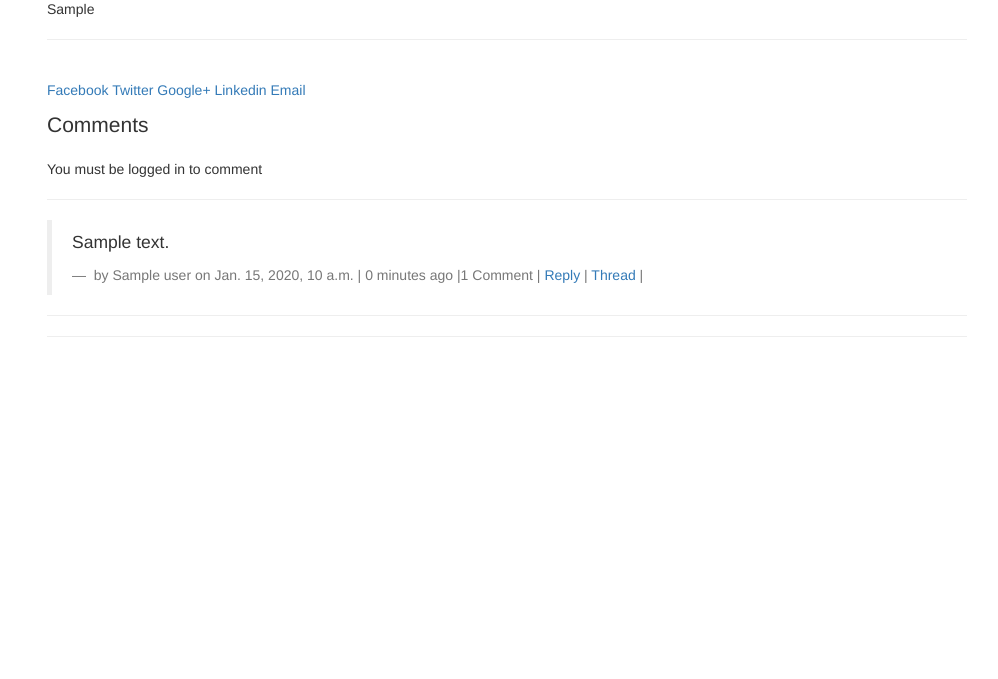
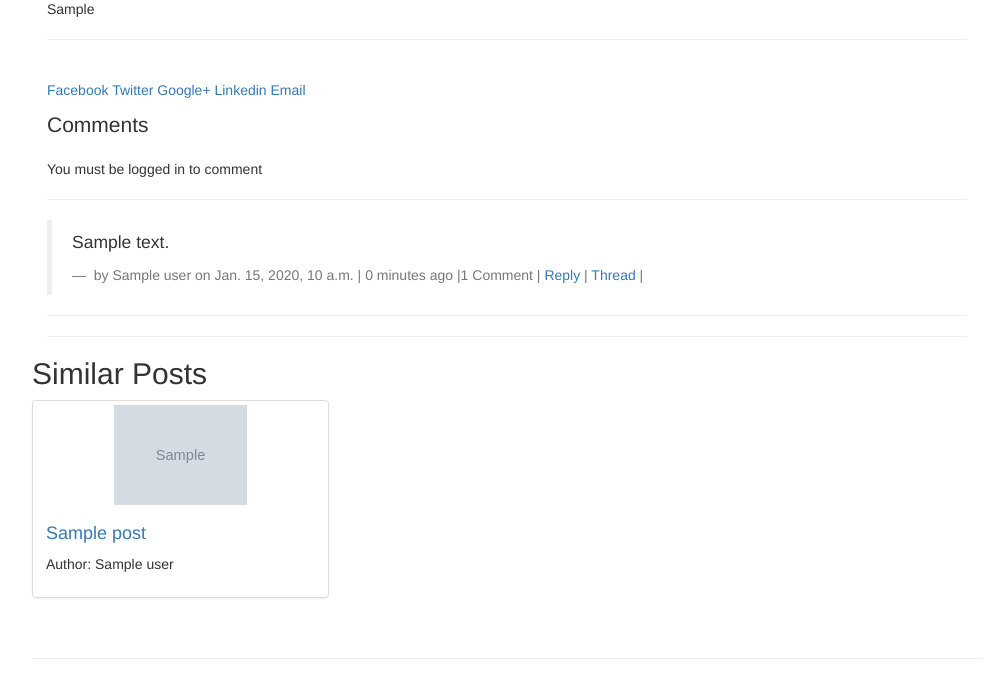
Before and after one commit to koradon/mysite, a Django app: template posts/templates/post_detail.html in a window 1280 px wide. Shown: the part 537-1216 px from the top of the page, without its empty margins (133-1131 px from the left). Before the commit the page ends 874 px from the top, so only its background shows below. Run offline with Django 3.2, Linux system fonts and the light colour scheme; the template is opened without the code that fills it: most values are stand-ins (such as "Sample title", 1, 10 or a date in 2020); grey boxes marked "Sample" are stand-in pictures; some libraries are stand-ins or nearby versions.

Commit message:
Added sugestion of similar posts on the bottom of post_detail page.

```diff
--- a/posts/templates/post_detail.html
+++ b/posts/templates/post_detail.html
@@ -137,7 +137,39 @@
             <!--<p>-->
                 <!--<div class="fb-comments" data-href="{{ request.build_absolute_uri }}" data-numposts="5"></div>-->
             <!--</p>-->
+
+
         </div>
+        <div class="similar_posts">
+            <h2>Similar Posts</h2>
+            <div class="row">
+            {% for post in similar_posts %}
+
+                    <div class="col-sm-4">
+                        <div class="thumbnail">
+                            {% if post.image %}
+                                <img src="{{ post.image.url }}" class="img-responsive" style="height:100px"/>
+                            {% endif %}
+
+                            <div class="caption post-detail-item">
+                                <h4>
+                                    <a href='{{ post.get_absolute_url }}'>{{ post.title }}</a>
+                                </h4>
+                                {% if post.user.get_full_name %}
+                                    <p>Author: {{ post.user.get_full_name }}</p>
+                                {% endif %}
+
+                            </div>
+                        </div>
+                    </div>
+
+            {% empty %}
+                <p>There are no similar posts. This is the first one!</p>
+            {% endfor %}
+             </div>
+        </div>
+        <br>
+        <hr/>
     </div>
 </div>
 {% endblock content %}
```
Also changed, not shown: posts/views.py (+7 -1 lines), db.sqlite3.
